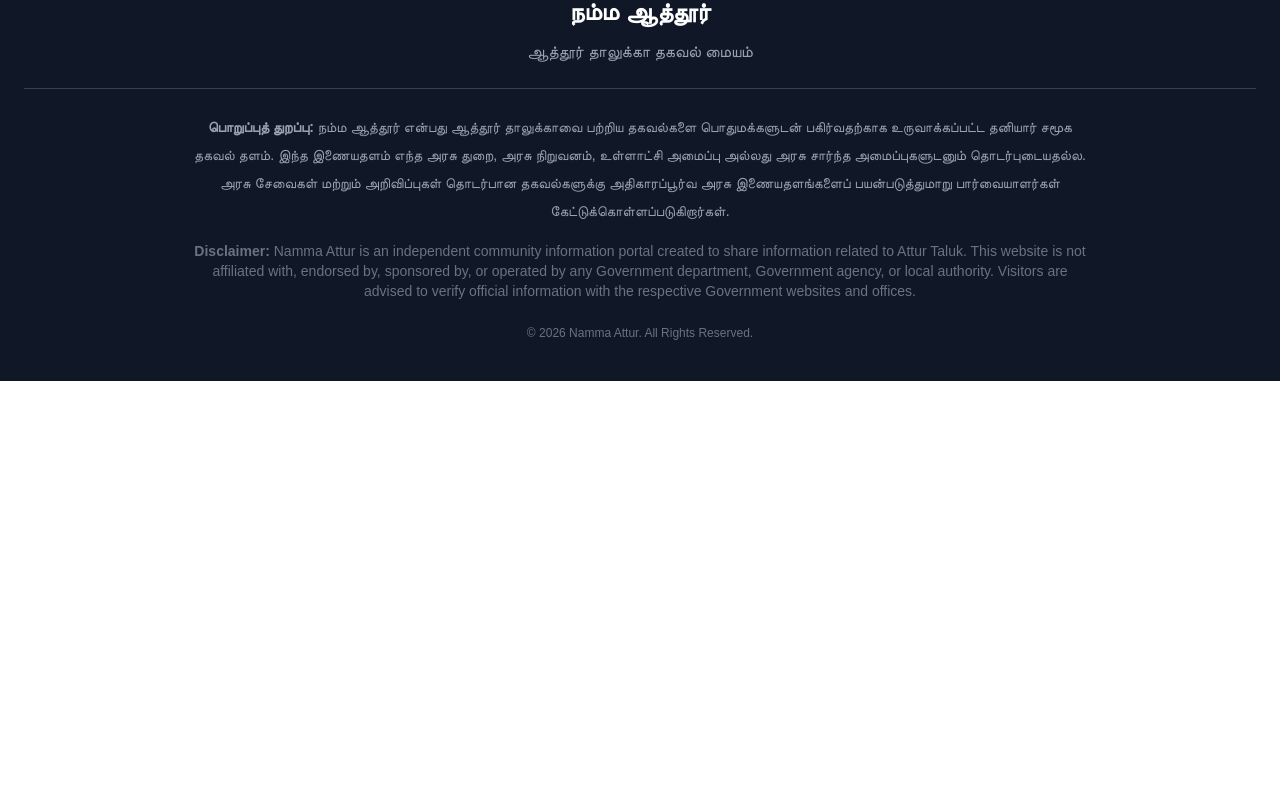
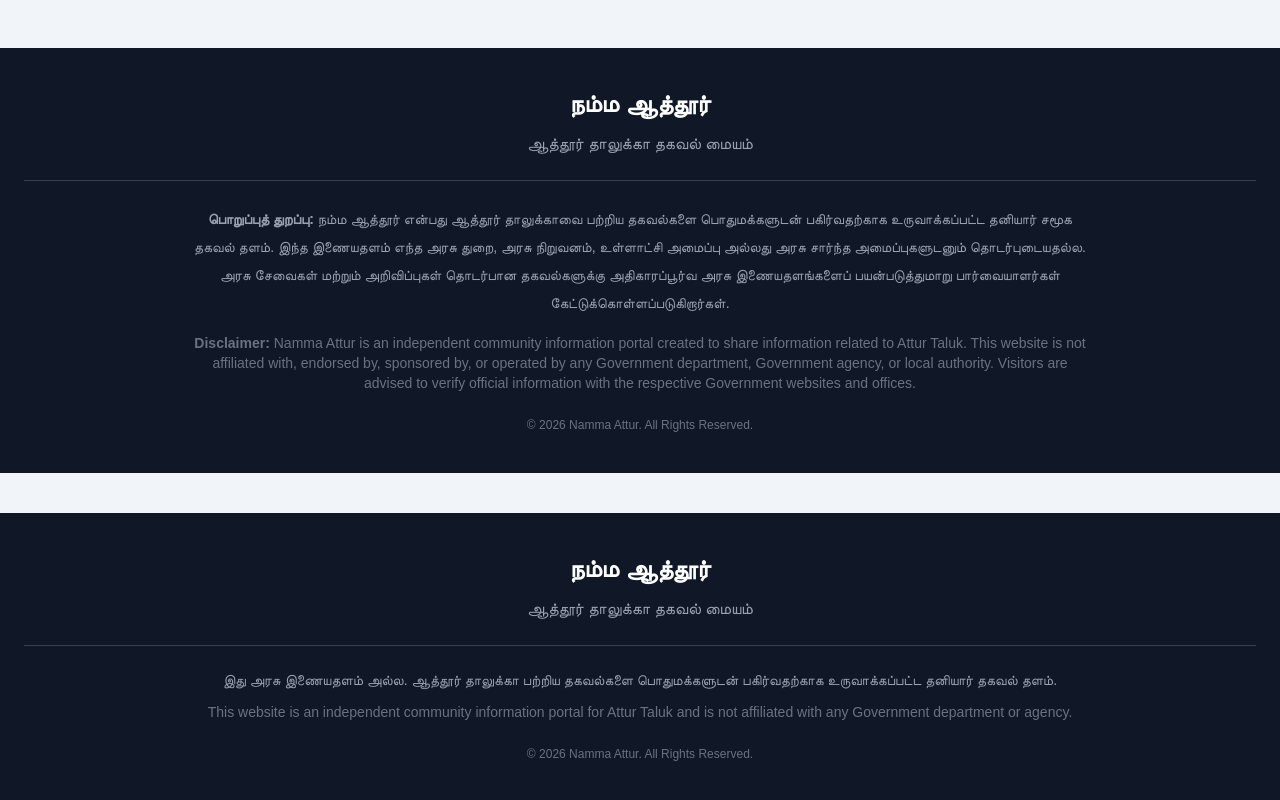
Before and after one commit to satheesh1993/namma-attur, a Next.js app: page / in a window 1280 px wide. Shown: the part 1344-2144 px from the top of the page. Before the commit the page ends 1725 px from the top, so only its background shows below. Built offline with nearby package versions, Linux system fonts and the light colour scheme.

Commit message:
nav bar updateds

```diff
--- a/app/page.tsx
+++ b/app/page.tsx
@@ -1,4 +1,5 @@
 import Navbar from "@/components/Navbar";
+import Footer from "@/components/Footer";
 
 
 export default function Home() {
@@ -15,6 +16,7 @@ export default function Home() {
 
   return (
     <main className="min-h-screen bg-slate-100">
+      <Navbar />
       {/* Top Bar */}
       <div className="bg-green-900 text-white">
         <div className="max-w-7xl mx-auto px-6 py-2 flex justify-between">
@@ -251,6 +253,8 @@ export default function Home() {
   </div>
 
 </footer>
+
+<Footer />
     </main>
   );
 }
--- /dev/null
+++ b/components/Footer.tsx
@@ -0,0 +1,35 @@
+export default function Footer() {
+  return (
+    <footer className="bg-gray-900 text-white mt-10">
+      <div className="max-w-7xl mx-auto py-10 px-6 text-center">
+
+        <h3 className="text-2xl font-bold">
+          நம்ம ஆத்தூர்
+        </h3>
+
+        <p className="text-gray-400 mt-3">
+          ஆத்தூர் தாலுக்கா தகவல் மையம்
+        </p>
+
+        <div className="border-t border-gray-700 my-6"></div>
+
+        <p className="text-sm text-gray-400 max-w-4xl mx-auto">
+          இது அரசு இணையதளம் அல்ல. ஆத்தூர் தாலுக்கா பற்றிய
+          தகவல்களை பொதுமக்களுடன் பகிர்வதற்காக உருவாக்கப்பட்ட
+          தனியார் தகவல் தளம்.
+        </p>
+
+        <p className="text-sm text-gray-500 mt-3 max-w-4xl mx-auto">
+          This website is an independent community information portal
+          for Attur Taluk and is not affiliated with any Government
+          department or agency.
+        </p>
+
+        <p className="text-xs text-gray-500 mt-6">
+          © 2026 Namma Attur. All Rights Reserved.
+        </p>
+
+      </div>
+    </footer>
+  );
+}
```
Also changed, not shown: app/about-attur/age.tsx (added).
